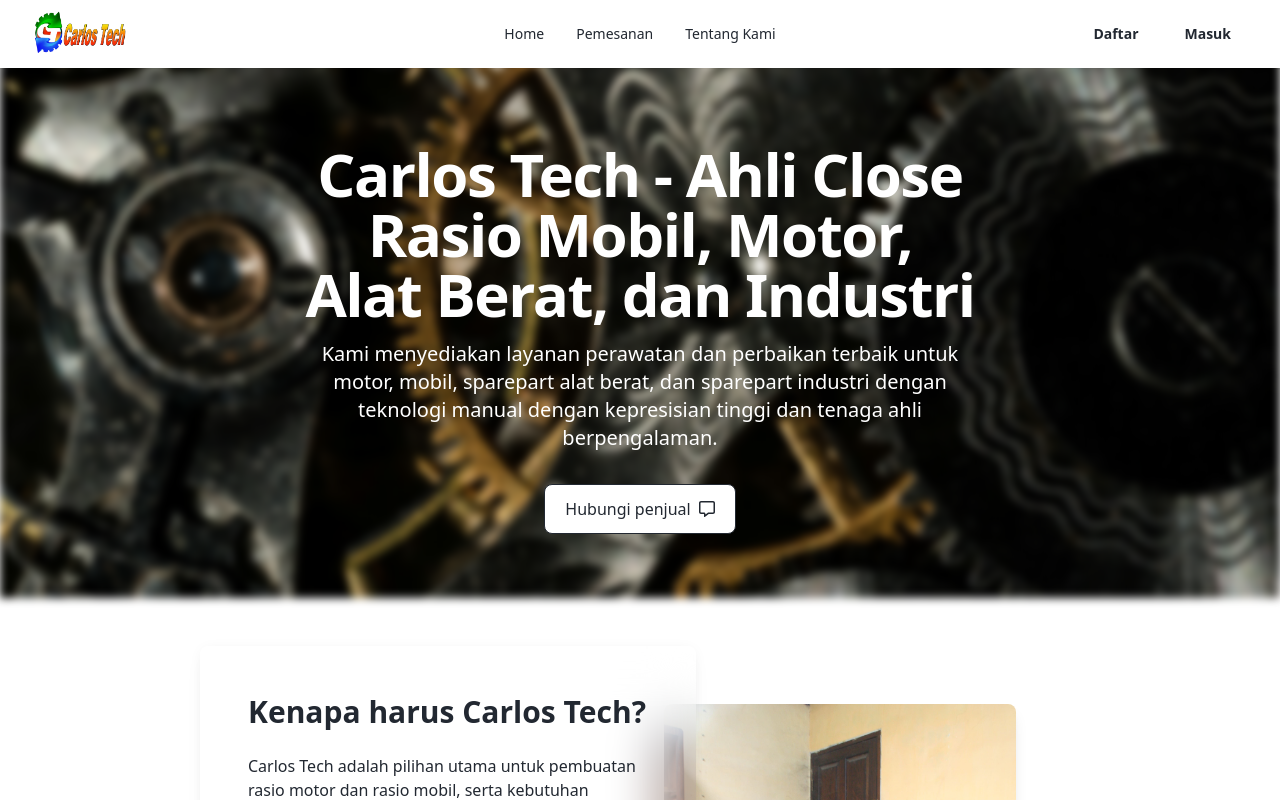
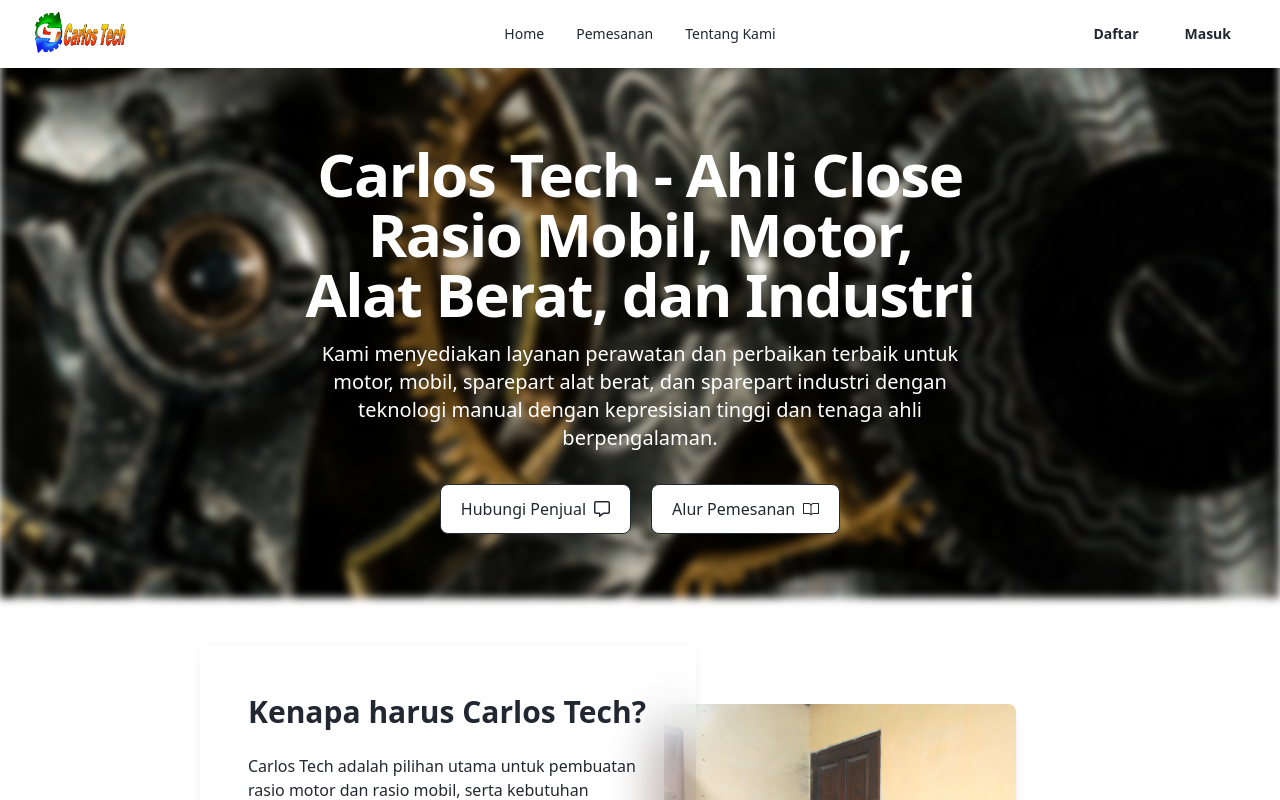
Before and after one commit to dzakyzein/carlostech, a React (Vite) app: page / in a window 1280 px wide. Shown: the top 800 px of the page. Built offline with nearby package versions, Linux system fonts and the light colour scheme; no server answers.

Commit message:
menambahkan panduan pemesanan di landingpage

```diff
--- a/src/Components/Header.jsx
+++ b/src/Components/Header.jsx
@@ -1,3 +1,4 @@
+import { GoBook } from 'react-icons/go';
 import BgHeader from '../assets/bg-header.png';
 import { FaRegMessage } from 'react-icons/fa6';
 
@@ -26,8 +27,16 @@
             href='https://wa.me/6281226022666'
             className='bg-white text-black inline-flex items-center justify-center px-5 py-3 text-base font-medium text-center border rounded-lg hover:bg-boxdark hover:text-white'
           >
-            Hubungi penjual
+            Hubungi Penjual
             <FaRegMessage className='ml-2' />
+          </a>
+          <a
+            target='_blank'
+            href='https://drive.google.com/file/d/1VYpB9Odf5amG2nE6FxvkGhawyoQNUiOJ/view?usp=sharing'
+            className='ml-5 bg-white text-black inline-flex items-center justify-center px-5 py-3 text-base font-medium text-center border rounded-lg hover:bg-boxdark hover:text-white'
+          >
+            Alur Pemesanan
+            <GoBook className='ml-2' />
           </a>
         </div>
       </div>
```
